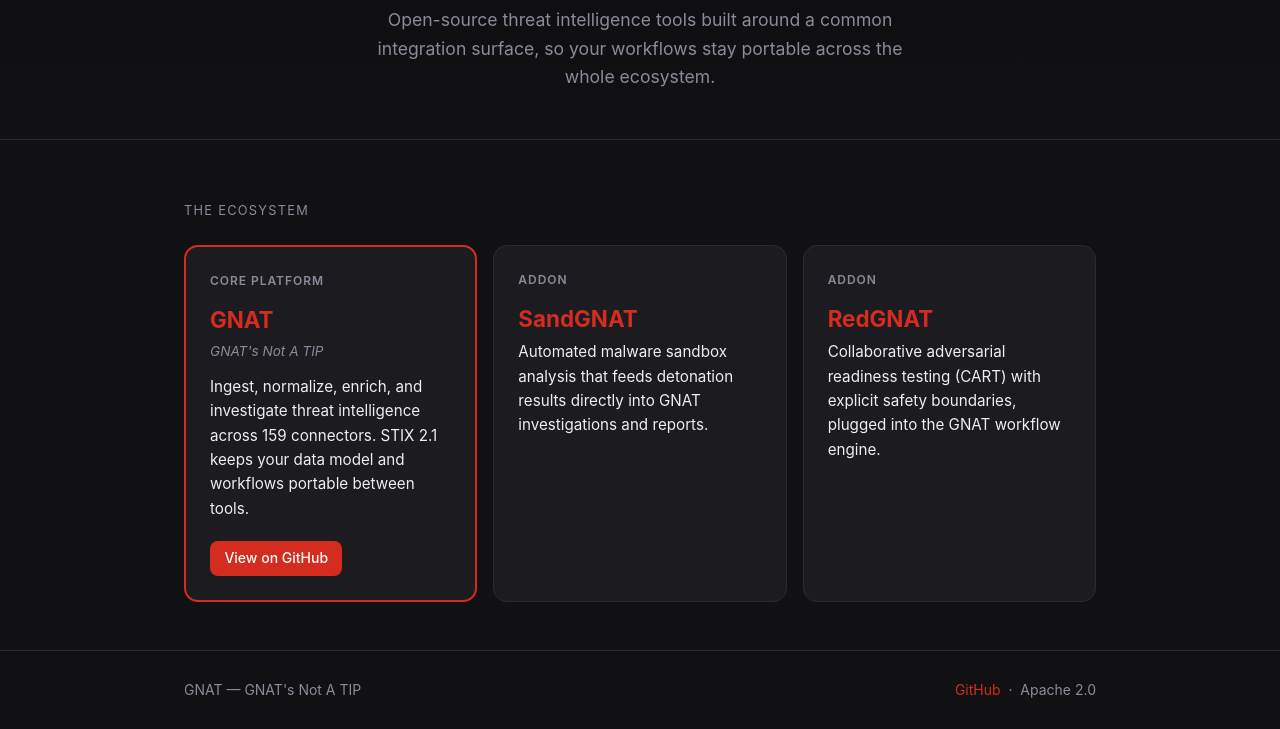
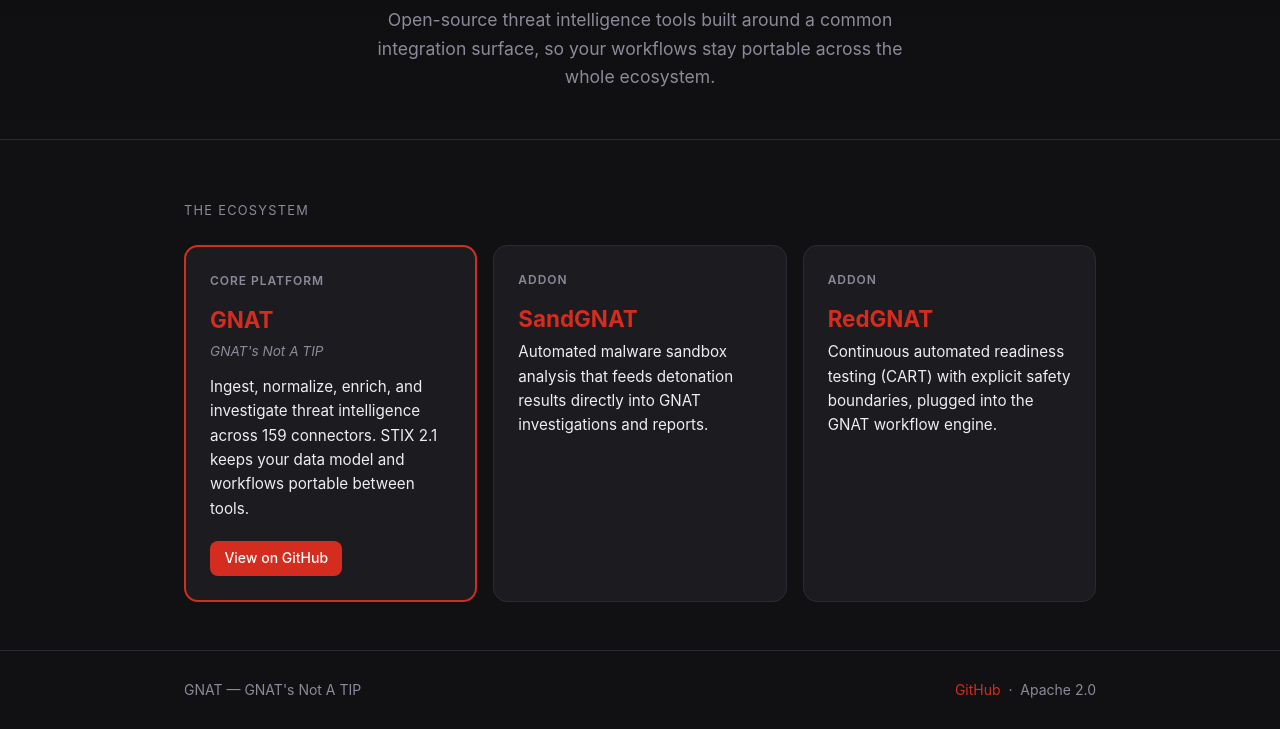
Before and after one commit to wrhalpin/gnat-o-sphere, a plain HTML site: page index.html in a window 1280 px wide. Shown: the part 332-1061 px from the top of the page. Drawn offline with Linux system fonts and the light colour scheme.

Commit message:
Update description for RedGNAT in index.html

```diff
--- a/index.html
+++ b/index.html
@@ -48,7 +48,7 @@
           <div class="card">
             <span class="card-tag">Addon</span>
             <h2>RedGNAT</h2>
-            <p>Collaborative adversarial readiness testing (CART) with explicit safety boundaries, plugged into the GNAT workflow engine.</p>
+            <p>Continuous automated readiness testing (CART) with explicit safety boundaries, plugged into the GNAT workflow engine.</p>
           </div>
 
         </div>
```
